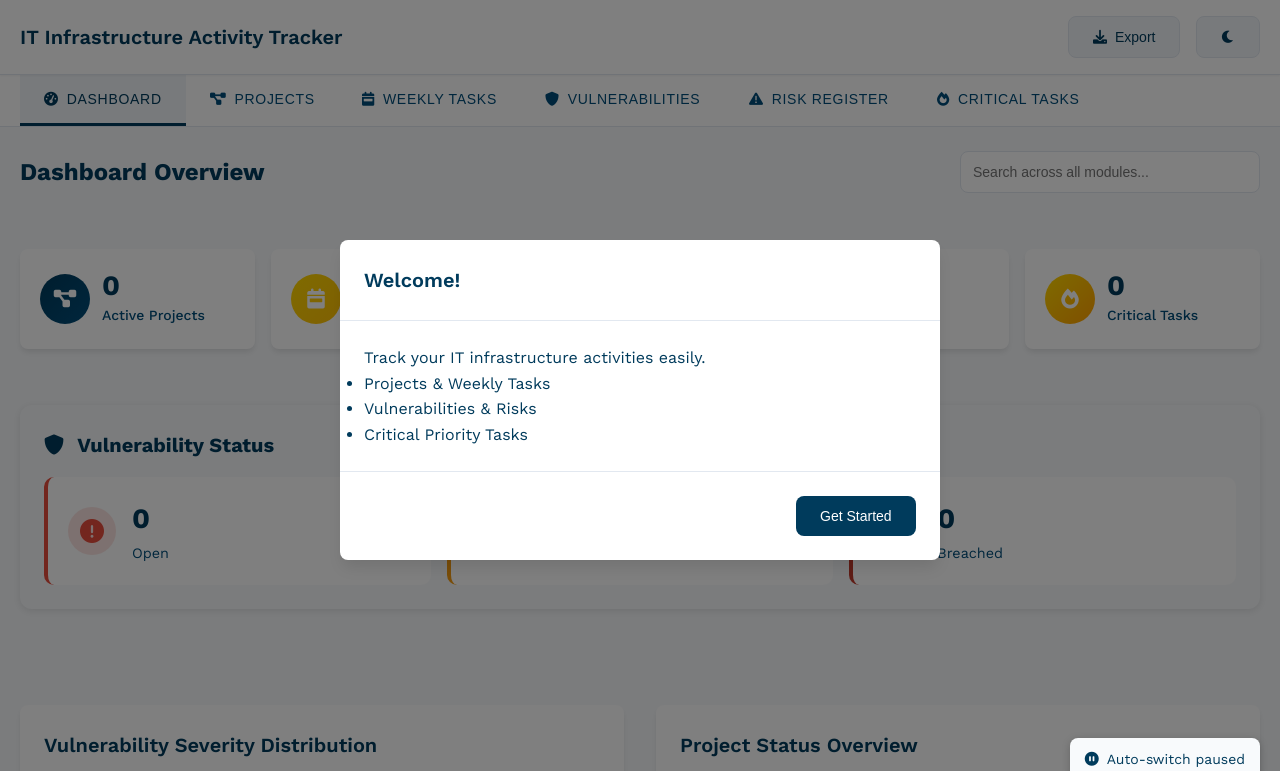
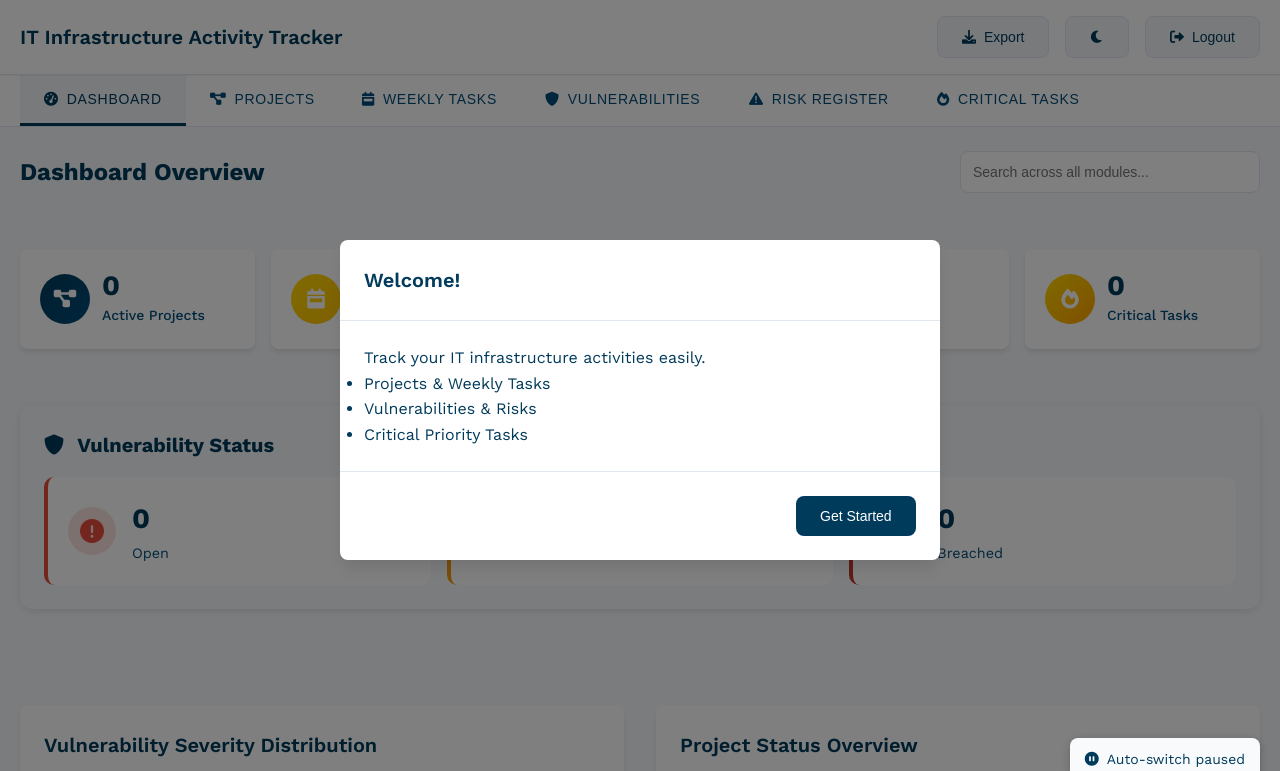
Before and after one commit to Jhintle/IT-INFRA-TRACKER-2.0, a website: page index.html in a window 1280 px wide. Shown: the top 771 px of the page. Drawn offline with nearby package versions, Linux system fonts and the light colour scheme.

Commit message:
Add logout button back to header

```diff
--- a/index.html
+++ b/index.html
@@ -97,6 +97,9 @@
                 </button>
                 <button id="themeToggle" class="btn btn-secondary">
                     <i class="fas fa-moon"></i>
+                </button>
+                <button id="logoutBtn" class="btn btn-secondary" onclick="auth.logout()">
+                    <i class="fas fa-sign-out-alt"></i> Logout
                 </button>
             </div>
         </div>
```
